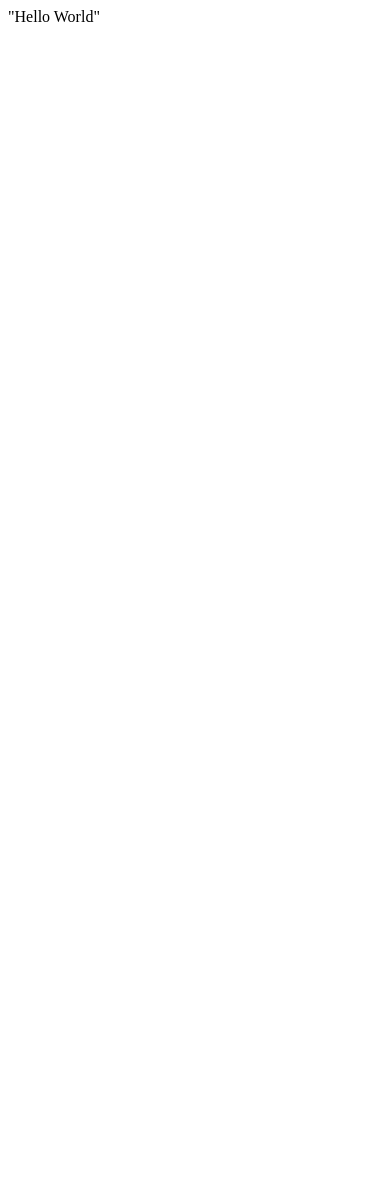
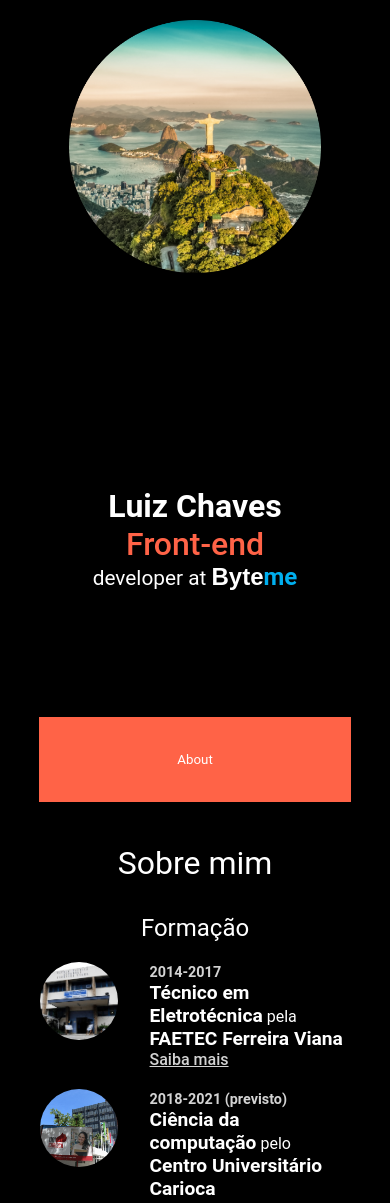
Before and after one commit to Luiz8426/luiz8426.github.io, a plain HTML site: page index.html in a window 390 px wide. Shown: the top 1203 px of the page. Before the commit the page ends 844 px from the top, so only its background shows below. Drawn offline with nearby package versions, Linux system fonts and the light colour scheme.

Commit message:
change mobile site

```diff
--- a/index.html
+++ b/index.html
@@ -1 +1,74 @@
-"Hello World"
+<!DOCTYPE html>
+<html>
+
+  <head>
+    <meta name="viewport" content="width=device-width, initial-scale=1;">
+    <meta name="theme-color" content="#000000">
+    <title>
+      Luiz Chaves
+    </title>
+    <link rel='stylesheet' href='styles.css'>
+    <link href="https://fonts.googleapis.com/css?Roboto&display=swap"
+      rel="stylesheet">
+    <script src="https://ajax.googleapis.com/ajax/libs/jquery/3.4.1/jquery.min.js"></script>
+  </head>
+
+  <body>
+    <div class='fp'>
+      <img src='./img/logo.png'/>
+      <p class='fpText'>
+        <span class='name'>Luiz Chaves</span><br>
+        <span class='area'>Front-end</span><br>
+        <span class='enterprise'>developer at <span class='enterpriseStyleName'>Byte<span class='enterpriseStyleLastName'>me</span></span></span><br>
+      </p>
+      <button class='fpButton'>About</button>
+    </div>
+    <div id='about'>
+      <p class='aboutTitle'>Sobre mim</p>
+      <div class='section'>
+        <p class='aboutSubTitle'>Formação</p>
+        <div class='aboutdiv' open='ETEFEV'>
+          <img src='./img/etefev.png' alt='Ferreira Viana'/>
+          <p>
+            <span class='time'>2014-2017</span><br>
+            <span class='highlight'>Técnico em Eletrotécnica</span>
+            pela
+            <span class='highlight'>FAETEC Ferreira Viana</span>
+            <span class='highlightLink etefev'>Saiba mais</span>
+          </p>
+        </div>
+        <div class='aboutdiv'>
+          <img  src='./img/unicarioca.jpg' alt='UniCarioca'/>
+          <p>
+            <span class='time'>2018-2021 (previsto)</span><br>
+            <span class='highlight'>Ciência da computação</span>
+            pelo
+            <span class='highlight'>Centro Universitário Carioca</span>
+          </p>
+        </div>
+      </div>
+      <div class='section'>
+          <p class='aboutSubTitle'>Experiência</p>
+          <div class='aboutdiv'>
+              <img  src='./img/byteme.png' alt='byteme'/>
+              <p>
+                <span class='time'>2019-atual</span><br>
+                Desenvolvedor<span class='highlight'> Front-End </span>
+                na <span class='highlight'> Byteme</span>
+              </p>
+            </div>
+      </div>
+    </div>
+  </body>
+  <script>
+    $(document).ready(function () {
+      //smooth transiction for initial button
+      $('.fpButton').click(function(){
+        document.querySelector('#about').scrollIntoView({
+            behavior: 'smooth'
+        });
+      })
+    })
+  </script>
+
+</html>
--- /dev/null
+++ b/styles.css
@@ -0,0 +1,126 @@
+*{
+  margin:0;
+  padding:0;
+  box-sizing: border-box;
+  font-family: 'Roboto',sans-serif;
+  color:white;
+}
+body{
+  background-color:#000000;
+}
+div.fp{
+  background-color:#000000;
+  min-height:100vh;
+  text-align: center;
+}
+.fp img{
+  margin:20px auto;
+  height:30vh;
+  width: auto;
+}
+.fp p{
+  position: absolute;
+  bottom:30vh;
+  width: 100vw;
+  text-align: center;
+}
+.fp  span.name{
+  font-weight: 600;
+  font-size: 2rem;
+}
+.fp span.enterprise{
+  font-weight: 400;
+  font-size: 1.3rem;
+}
+.fp span.enterpriseStyleName{
+  font-family: 'Source Sans Pro', sans-serif;
+  font-weight: 600;
+  font-size: 1.5rem;
+}
+.fp span.enterpriseStyleLastName{
+  color:#00afef;
+}
+
+.fp span.area{
+  color: tomato;
+  font-weight: 550;
+  font-size: 2rem;
+}
+.fp button{
+  background-color: tomato;
+  left:0;
+  border:0;
+  position: absolute;
+  bottom: 5vh;
+  margin:0 10vw;
+  padding:0;
+  width: 80vw;
+  height:10vh;
+  cursor: pointer;
+}
+#about .section{
+  width: 90vw;
+  margin:0 auto;
+  margin-bottom: 4rem;
+}
+#about .aboutdiv{
+  display: flex;
+  margin:20px;
+}
+#about .aboutTitle{
+  text-align: center;
+  font-size: 2rem;
+  margin-bottom: 2rem;
+}
+
+#about .aboutSubTitle{
+  text-align: center;
+  font-size: 1.5rem;
+  margin-top:0.5rem;
+}
+
+
+.aboutdiv p{
+  color:white;
+  font-size: 1rem;
+}
+.aboutdiv .highlight{
+  font-size: 1.2rem;
+  font-weight: 600;
+}
+
+.aboutdiv .highlightLink{
+  font-size: 1rem;
+  font-weight: 500;
+  color:lightgray;
+  text-decoration: underline
+}
+.aboutdiv .time{
+  color:lightgray;
+  font-size: 0.9rem;
+  font-weight: 600;
+}
+#about img{
+  max-width: 20vw;
+  max-height: 20vw;
+  border-radius: 50%;
+  height: auto;
+  object-fit: cover;
+  margin-right:2rem;
+}
+#modal{
+  z-index: 2;
+  position: fixed;
+  width: 90vw;
+  height: 80vh;
+  margin-left: 5vw;
+  margin-top: 5vh;
+  background-color:darkgray;
+}
+#modal .header{
+  width: 100%;
+  background-color: gray;
+  padding: 0.5rem 2rem;
+  text-align: right;
+  font-size: 2rem;
+}
```
Also changed, not shown: img/byteme.png (added), img/etefev.png (added), img/logo.png (added), img/unicarioca.jpg (added).
